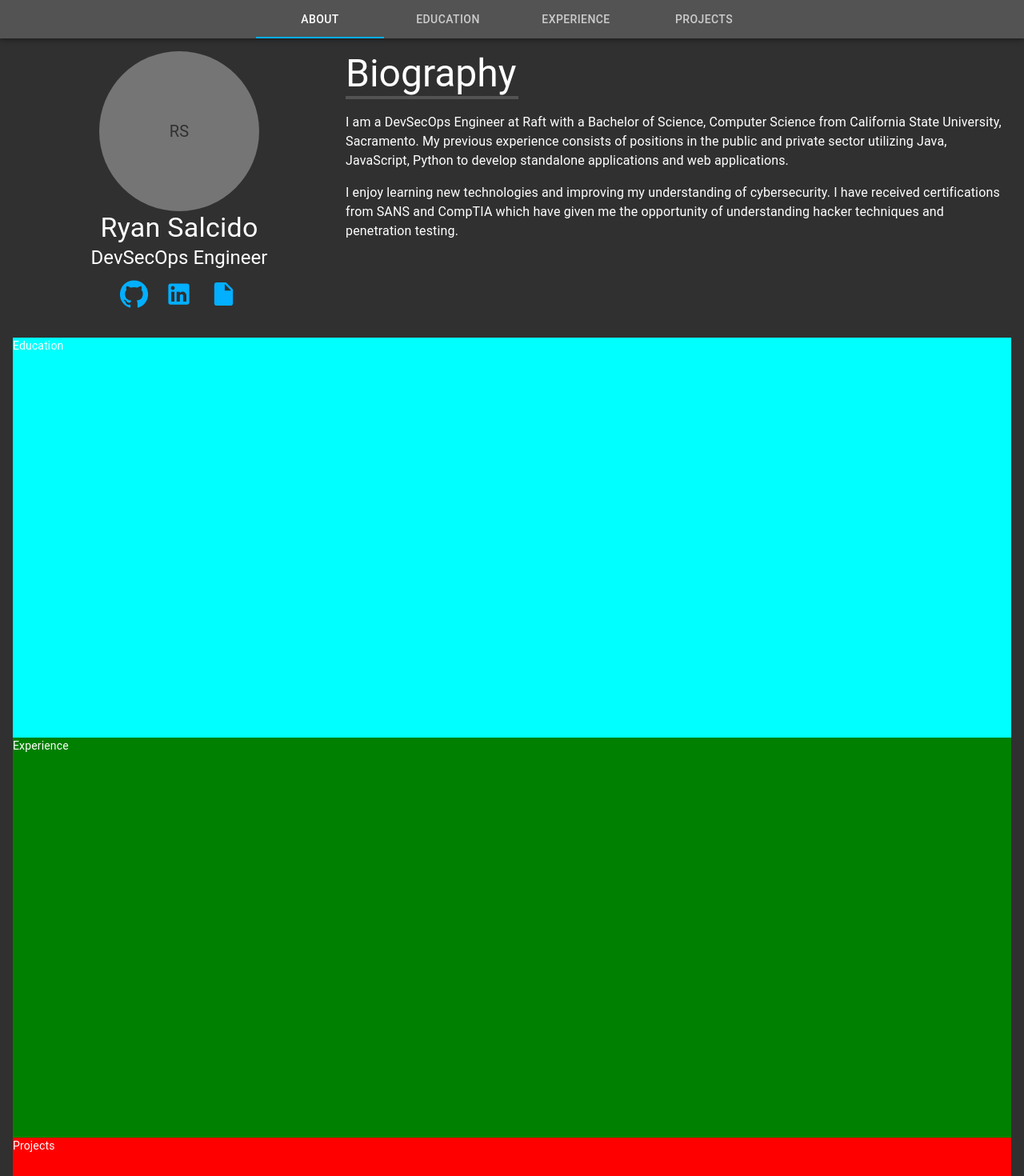
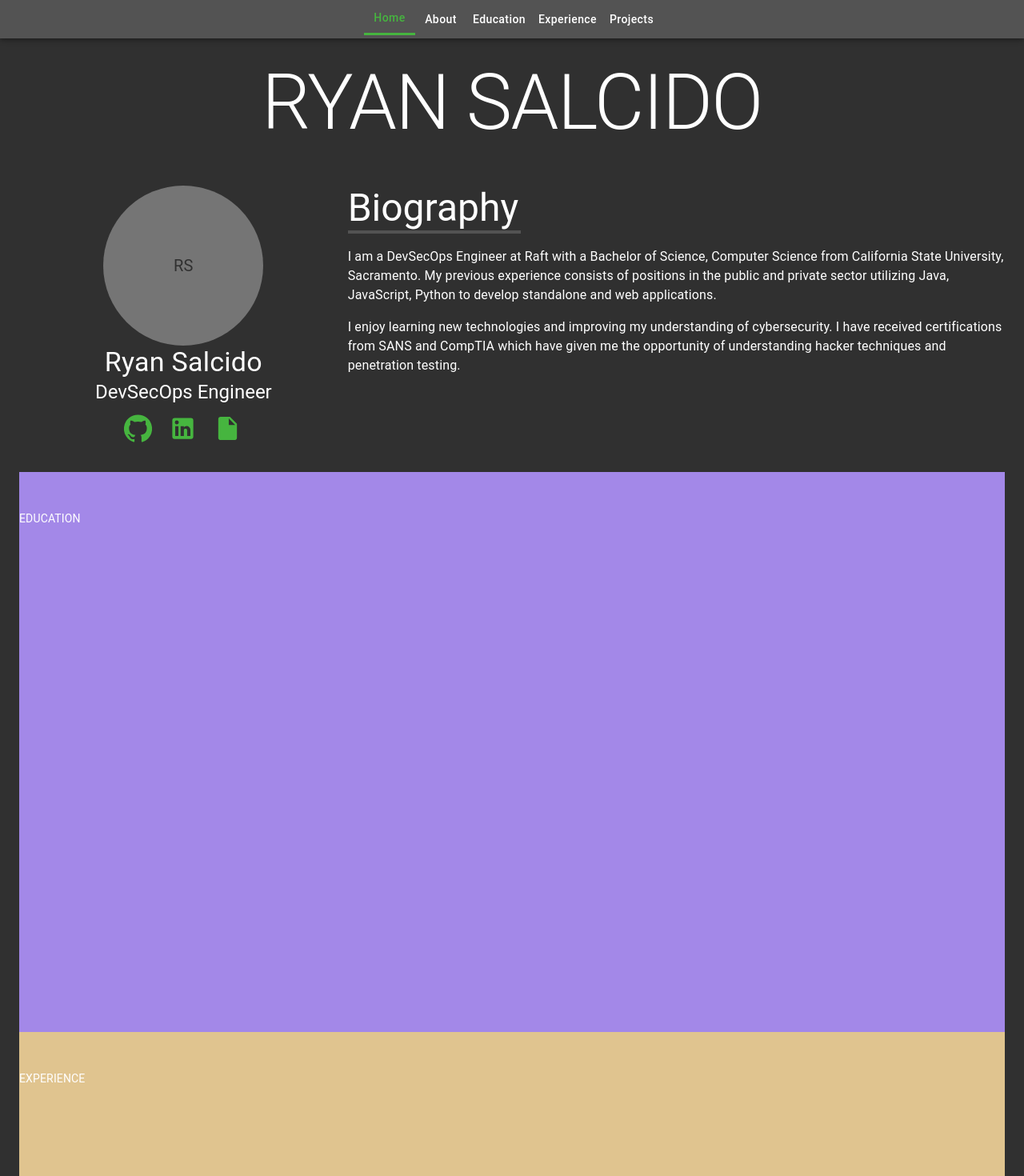
Before and after one commit to ryansalcido/portfolio, a React (Create React App) app: page / in a window 1280 px wide. Shown: the top 1470 px of the page at 80% size. Built offline with nearby package versions, Linux system fonts and the light colour scheme.

Commit message:
Ability to update highlighted buttons in Header based on what section is visible and integrated Babel to support IE 11 (#2)

```diff
--- a/src/Components/About.js
+++ b/src/Components/About.js
@@ -10,6 +10,9 @@ import List from "@material-ui/core/List";
 import ListItemIconLink from "./shared/ListItemIconLink";
 
 const useStyles = makeStyles((theme) => ({
+  aboutRoot: {
+    paddingTop: 48
+  },
   profile: {
     paddingBottom: 25
   },
@@ -32,7 +35,7 @@ const About = forwardRef((props, ref) => {
   const classes = useStyles();
 
   return (
-    <div ref={ref}>
+    <div ref={ref} className={classes.aboutRoot}>
       <Grid container>
         <Grid container item xs={12} md={4} className={classes.profile} alignItems="center" direction="column">
           <Avatar style={{ width: 200, height: 200 }}>RS</Avatar>
@@ -57,7 +60,7 @@ const About = forwardRef((props, ref) => {
           <Typography variant="body1" paragraph>
             I am a DevSecOps Engineer at Raft with a Bachelor of Science, Computer Science from
             California State University, Sacramento. My previous experience consists of positions in
-            the public and private sector utilizing Java, JavaScript, Python to develop standalone applications
+            the public and private sector utilizing Java, JavaScript, Python to develop standalone
             and web applications.
           </Typography>
           <Typography variant="body1" paragraph>
--- a/src/Components/Header.js
+++ b/src/Components/Header.js
@@ -1,46 +1,70 @@
-import React, { Fragment } from "react";
+import React, { Fragment, forwardRef } from "react";
 import { makeStyles } from "@material-ui/core/styles";
 import AppBar from "@material-ui/core/AppBar";
 import Toolbar from "@material-ui/core/Toolbar";
-import Tabs from "@material-ui/core/Tabs";
-import Tab from "@material-ui/core/Tab";
+import Grid from "@material-ui/core/Grid";
+import Button from "@material-ui/core/Button";
 
-const useStyles = makeStyles(() => ({
+const useStyles = makeStyles((theme) => ({
   header: {
+    minHeight: 48
+  },
+  toolbar: {
     minHeight: 48,
     display: "flex",
     justifyContent: "center"
   },
-  tabRoot: {
-    flexGrow: 1
+  headerButton: {
+    borderRadius: 0,
+    textTransform: "none"
   },
-  headerList: {
-    display: "flex",
-    flexDirection: "row"
+  selected: {
+    borderBottom: `3px solid ${theme.palette.secondary.main}`,
+    color: theme.palette.secondary.main
   }
 }));
 
-const Header = ({ value, handleChange }) => {
+const scrollTo = element => {
+  element.scrollIntoView({
+    behavior: "smooth",
+    block: "start",
+    inline: "start"
+  });
+};
+
+const Header = forwardRef(({ sectionRefs, visibleSection }, ref) => {
   const classes = useStyles();
 
   return (
     <Fragment>
-      <AppBar color="primary" position="fixed">
-        <Toolbar className={classes.header}>
-          <Tabs value={value} onChange={handleChange} variant="scrollable" indicatorColor="secondary">
-            <Tab label="About" />
-            <Tab label="Education" />
-            <Tab label="Experience" />
-            <Tab label="Projects" />
-          </Tabs>
+      <AppBar color="primary" position="fixed" ref={ref} className={classes.header}>
+        <Toolbar className={classes.toolbar}>
+          <Grid container justify="center">
+            <Button className={`${classes.headerButton} ${visibleSection === 0 && classes.selected}`}
+              onClick={() => scrollTo(sectionRefs[0].ref.current)}>
+              Home
+            </Button>
+            <Button className={`${classes.headerButton} ${visibleSection === 1 && classes.selected}`}
+              onClick={() => scrollTo(sectionRefs[1].ref.current)}>
+              About
+            </Button>
+            <Button className={`${classes.headerButton} ${visibleSection === 2 && classes.selected}`}
+              onClick={() => scrollTo(sectionRefs[2].ref.current)}>
+              Education
+            </Button>
+            <Button className={`${classes.headerButton} ${visibleSection === 3 && classes.selected}`}
+              onClick={() => scrollTo(sectionRefs[3].ref.current)}>
+              Experience
+            </Button>
+            <Button className={`${classes.headerButton} ${visibleSection === 4 && classes.selected}`}
+              onClick={() => scrollTo(sectionRefs[4].ref.current)}>
+              Projects
+            </Button>
+          </Grid>
         </Toolbar>
       </AppBar>
-      {/* Placeholder div due to having a fixed placement header. Without this, text would appear behind
-        * the header. More info: https://material-ui.com/components/app-bar/#fixed-placement
-      */}
-      <div className={classes.header} />
     </Fragment>
   );
-};
+});
 
 export default Header;
--- a/src/Components/Home.js
+++ b/src/Components/Home.js
@@ -1,48 +1,114 @@
-import React, { Fragment, useState, useEffect, useRef } from "react";
+import React, { Fragment, useState, useEffect, useMemo, useRef } from "react";
 import { makeStyles } from "@material-ui/core/styles";
+import Typography from "@material-ui/core/Typography";
+import About from "./About";
 import Header from "./Header";
-import About from "./About";
 
 const useStyles = makeStyles((theme) => ({
-  heading: {
-    height: 150,
-    paddingTop: 48
+  root: {
+    padding: theme.spacing(3)
   },
-  root: {
-    padding: theme.spacing(2)
+  nameHeader: {
+    paddingTop: 48,
+    [theme.breakpoints.down("md")]: {
+      fontSize: "9vw"
+    }
+  },
+  bottomNav: {
+    width: "100%",
+    position: "fixed",
+    bottom: 0
+  },
+  section: {
+    paddingTop: 48,
+    height: 700
   }
 }));
 
+const getDimensions = element => {
+  const { height } = element.getBoundingClientRect();
+  const offsetTop = element.offsetTop;
+  const offsetBottom = offsetTop + height;
+
+  return {
+    height,
+    offsetTop,
+    offsetBottom
+  };
+};
+
 const Home = () => {
   const classes = useStyles();
-  const [ value, setValue ] = useState(0);
-  const itemRef = useRef(null);
+
+  const [ visibleSection, setVisibleSection ] = useState();
+
+  const headerRef = useRef(null);
+  const homeRef = useRef(null);
+  const aboutRef = useRef(null);
+  const educationRef = useRef(null);
+  const experienceRef = useRef(null);
+  const projectsRef = useRef(null);
+
+  const sectionRefs = useMemo(() => (
+    [
+      { section: 0, ref: homeRef },
+      { section: 1, ref: aboutRef },
+      { section: 2, ref: educationRef },
+      { section: 3, ref: experienceRef },
+      { section: 4, ref: projectsRef }
+    ]
+  ), []);
 
   useEffect(() => {
-    if(itemRef && itemRef.current) {
-      window.scrollTo({
-        //If value is equal to 0 (About tab), set top value to 0 (top of the page)
-        top: value === 0 ? 0 : itemRef.current.offsetTop - 54,
-        behavior: "smooth"
+    const handleScroll = () => {
+      const { height: headerHeight } = getDimensions(headerRef.current);
+      /* window.scrollY: Valid for modern browsers
+         document.documentElement.scrollTop: Valid for IE 11
+      */
+      const scrollTop = window.scrollY || document.documentElement.scrollTop || 0;
+      //Add 24 to adjust for root padding
+      const scrollPosition = scrollTop + headerHeight + 24;
+
+      const selected = sectionRefs.find(({ section, ref }) => {
+        const element = ref.current;
+        if(element) {
+          const { offsetBottom, offsetTop } = getDimensions(element);
+          return scrollPosition > offsetTop && scrollPosition < offsetBottom;
+        }
+        return false;
       });
-    }
-  }, [value]);
 
-  const handleChange = (event, newValue) => setValue(newValue);
+      if(selected && selected.section !== visibleSection) {
+        setVisibleSection(selected.section);
+      } else if(!selected && visibleSection) {
+        setVisibleSection(undefined);
+      } else if(!selected && !visibleSection) {
+        setVisibleSection(0);
+      }
+    };
+
+    handleScroll();
+    window.addEventListener("scroll", handleScroll);
+
+    return () => window.removeEventListener("scroll", handleScroll);
+  }, [ visibleSection, sectionRefs ]);
 
   return (
     <Fragment>
-      <Header value={value} handleChange={handleChange} />
+      <Header ref={headerRef} sectionRefs={sectionRefs} visibleSection={visibleSection} />
       <div className={classes.root}>
-        <About ref={value === 0 ? itemRef : null} />
-        <div ref={value === 1 ? itemRef : null} style={{ height: 500, backgroundColor: "cyan"}}>
-          Education
+        <Typography className={classes.nameHeader} variant="h1" align="center" ref={homeRef}>
+          RYAN SALCIDO
+        </Typography>
+        <About ref={aboutRef} />
+        <div className={classes.section} style={{backgroundColor: "#a388e8"}} ref={educationRef}>
+          EDUCATION
         </div>
-        <div ref={value === 2 ? itemRef : null} style={{ height: 500, backgroundColor: "green"}}>
-          Experience
+        <div className={classes.section} style={{backgroundColor: "#e0c48f"}} ref={experienceRef}>
+          EXPERIENCE
         </div>
-        <div ref={value === 3 ? itemRef : null} style={{ height: 800, backgroundColor: "red"}}>
-          Projects
+        <div className={classes.section} style={{backgroundColor: "#8face0"}} ref={projectsRef}>
+          PROJECTS
         </div>
       </div>
     </Fragment>
--- a/src/Components/shared/ListItemIconLink.js
+++ b/src/Components/shared/ListItemIconLink.js
@@ -23,7 +23,7 @@ const ListItemIconLink = ({ href, title, children }) => {
     <ListItem button disableRipple component="a" title={title} className={classes.iconLink}
       href={href} target="_blank" rel="noreferrer" disableGutters>
       <ListItemIcon>
-        { children }
+        {children}
       </ListItemIcon>
     </ListItem>
   );
--- a/src/index.js
+++ b/src/index.js
@@ -1,3 +1,5 @@
+import "core-js/features/promise";
+import "core-js/modules/es.array.find";
 import smoothscroll from "smoothscroll-polyfill";
 import React from "react";
 import ReactDOM from "react-dom";
--- a/src/theme.js
+++ b/src/theme.js
@@ -3,7 +3,7 @@ import { createMuiTheme } from "@material-ui/core/styles";
 const theme = {
   palette: {
     primary: { main: "#535353" },
-    secondary: { main: "#03afff" },
+    secondary: { main: "#46B53F" },
     type: "dark"
   }
 };
```
Also changed, not shown: package.json (+13 -9 lines), .babelrc (added), src/index.css (line endings or trailing spaces), 1 other file (tests, documents, lock files or other folders).
